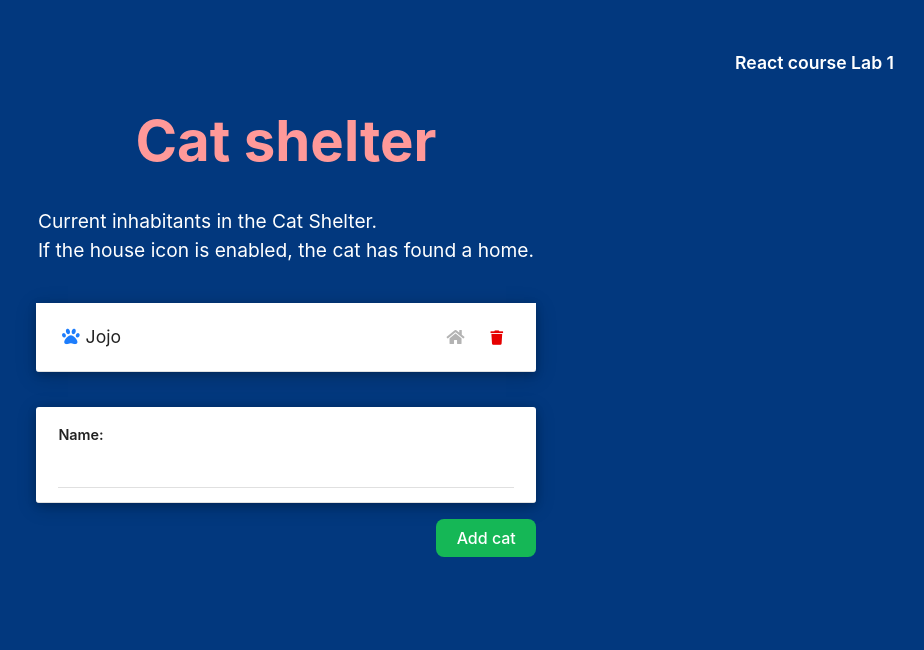
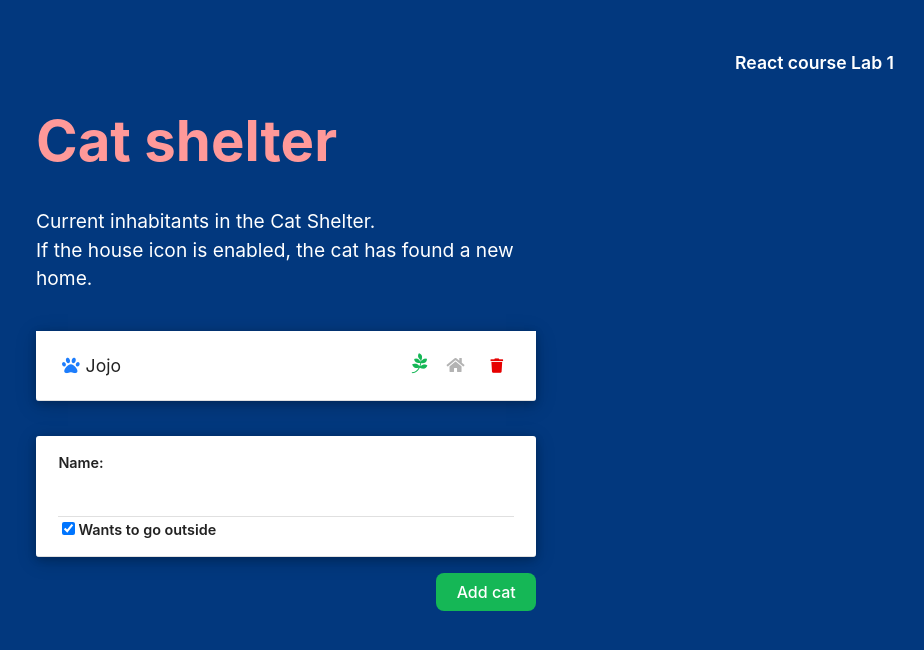
Before and after one commit to karinlj/react-course-lab1, a React (Vite) app: page / in a window 1280 px wide. Shown: the top 650 px of the page, without its empty margins (354-1278 px from the left). Built offline with nearby package versions, Linux system fonts and the light colour scheme.

Commit message:
toggle and add if new cat wants to go out

```diff
--- a/src/App.jsx
+++ b/src/App.jsx
@@ -5,6 +5,7 @@ import Header from "./components/Header";
 function App() {
   const defaultInputValues = {
     catname: "",
+    goOutside: true,
     foundHome: false,
   };
 
@@ -14,6 +15,7 @@ function App() {
     {
       id: Math.random(),
       catname: "Jojo",
+      goOutside: true,
       foundHome: false,
     },
   ]);
@@ -23,6 +25,7 @@ function App() {
     const newCat = {
       id: Math.random(),
       catname: formData.catname,
+      goOutside: formData.goOutside,
       foundHome: formData.foundHome,
     };
     console.log("newCat: ", newCat);
@@ -59,7 +62,7 @@ function App() {
         <h1>Cat shelter</h1>
         <p className="preamble">
           Current inhabitants in the Cat Shelter. <br />
-          If the house icon is enabled, the cat has found a home.
+          If the house icon is enabled, the cat has found a new home.
         </p>
 
         <ul className="cat-list">
@@ -74,6 +77,8 @@ function App() {
                   </div>
 
                   <div>
+                    {cat.goOutside && <i className="fab fa-pagelines"></i>}
+
                     <button
                       className={`new-home ${cat.foundHome ? "found" : ""}`}
                       onClick={() => toggleFoundHome(cat.id)}
@@ -111,6 +116,23 @@ function App() {
             </label>
 
             <br />
+
+            <div>
+              <label>
+                <input
+                  type="checkbox"
+                  id="goOutside"
+                  checked={formData.goOutside}
+                  onChange={() => {
+                    setFormData({
+                      ...formData,
+                      goOutside: !formData.goOutside,
+                    });
+                  }}
+                />
+                <span>Wants to go outside</span>
+              </label>
+            </div>
           </div>
           <section className="btn-section">
             {" "}
--- a/src/App.scss
+++ b/src/App.scss
@@ -51,6 +51,11 @@
     font-size: 0.9rem;
     color: $themecolorRed !important;
   }
+  .fa-pagelines {
+    font-size: 1.3rem;
+
+    color: $themecolorGreen;
+  }
   .new-home {
     &:hover {
       filter: brightness(70%);
--- a/src/index.scss
+++ b/src/index.scss
@@ -31,20 +31,13 @@ body {
 }
 
 h1 {
+  width: 100%;
   font-size: 3.2em;
   line-height: 1.1;
   color: $themecolorPink;
   margin: 1rem 0;
 }
 
-a {
-  font-weight: 500;
-  color: #646cff;
-  text-decoration: inherit;
-}
-a:hover {
-  color: #535bf2;
-}
 button {
   border-radius: 8px;
   border: 1px solid transparent;
@@ -54,11 +47,10 @@ button {
   font-family: inherit;
   cursor: pointer;
   transition: border-color 0.25s;
-  &:hover {
-    border-color: #646cff;
-  }
+
   &:focus {
-    outline: 4px auto -webkit-focus-ring-color;
+    outline: 2px dotted -webkit-focus-ring-color;
+    outline-color: $themecolorBlue;
   }
 }
 
```
